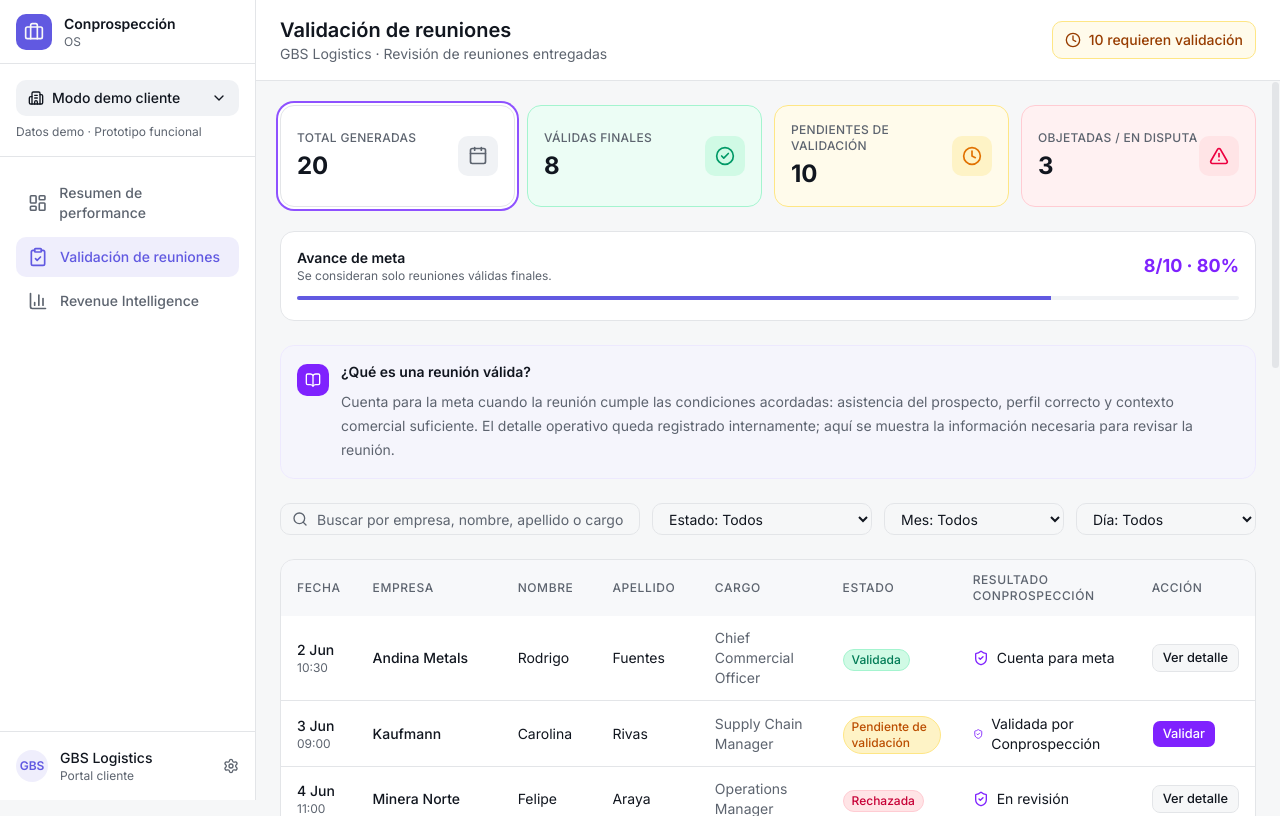
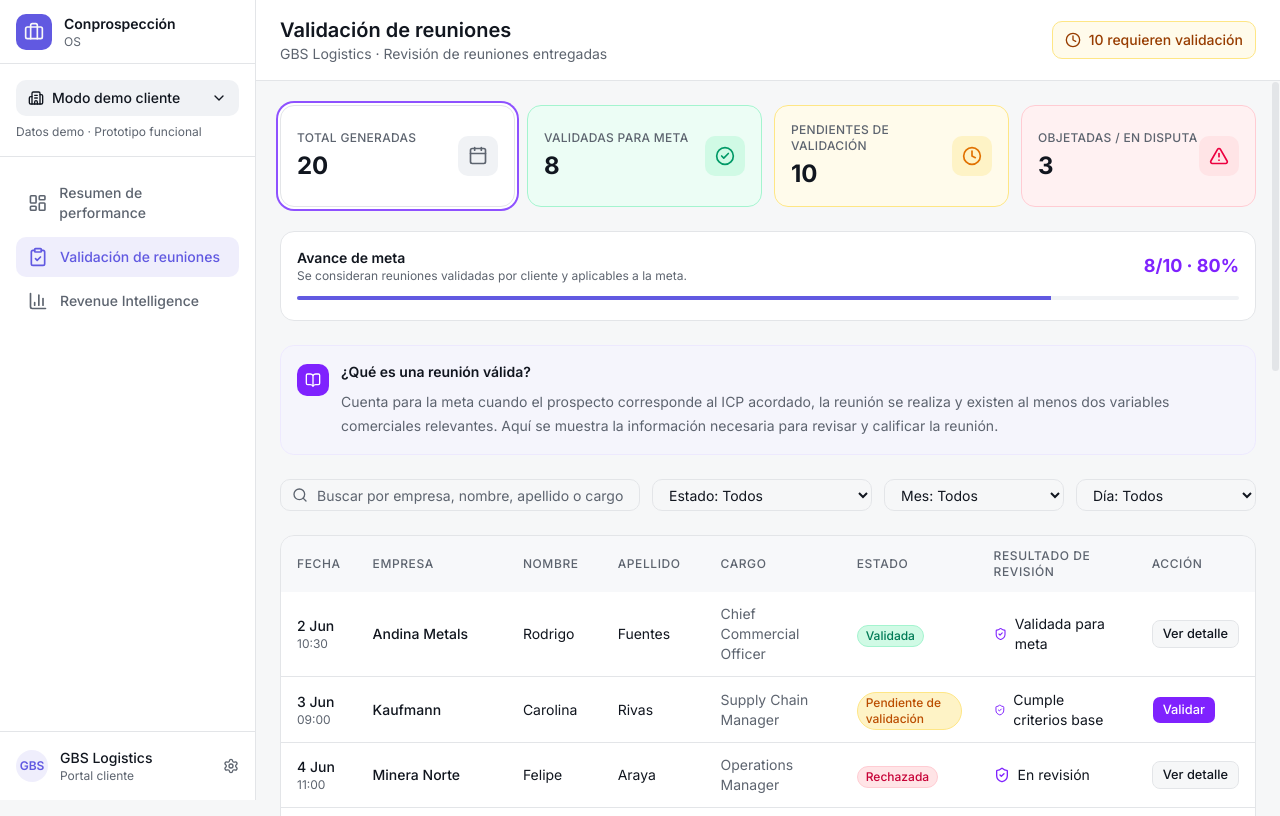
Before and after one commit to FranciscaPP/conprospeccionOS2026, a Next.js app: page /client/meeting-validation in a window 1280 px wide. Built offline with nearby package versions, Linux system fonts and the light colour scheme.

Commit message:
Clarify client validation language and AI analysis

```diff
--- a/app/client/meeting-validation/page.tsx
+++ b/app/client/meeting-validation/page.tsx
@@ -162,7 +162,7 @@ export default function MeetingValidationPage() {
               onClick={() => applyKpiFilter("all")}
             />
             <KPICard
-              title="Válidas finales"
+              title="Validadas para meta"
               value={kpis.finalValid}
               icon={<CheckCircle2 className="h-5 w-5" />}
               variant="success"
@@ -191,7 +191,7 @@ export default function MeetingValidationPage() {
             <div className="mb-3 flex flex-col gap-2 sm:flex-row sm:items-center sm:justify-between">
               <div>
                 <h3 className="text-sm font-semibold text-foreground">Avance de meta</h3>
-                <p className="text-xs text-muted-foreground">Se consideran solo reuniones válidas finales.</p>
+                <p className="text-xs text-muted-foreground">Se consideran reuniones validadas por cliente y aplicables a la meta.</p>
               </div>
               <span className="text-lg font-bold text-violet-600">
                 {kpis.finalValid}/{goal} · {kpis.progress}%
@@ -208,7 +208,7 @@ export default function MeetingValidationPage() {
               <div className="min-w-0 space-y-2">
                 <h3 className="text-sm font-semibold text-foreground">¿Qué es una reunión válida?</h3>
                 <p className="max-w-full break-words text-sm leading-6 text-muted-foreground">
-                  Cuenta para la meta cuando la reunión cumple las condiciones acordadas: asistencia del prospecto, perfil correcto y contexto comercial suficiente. El detalle operativo queda registrado internamente; aquí se muestra la información necesaria para revisar la reunión.
+                  Cuenta para la meta cuando el prospecto corresponde al ICP acordado, la reunión se realiza y existen al menos dos variables comerciales relevantes. Aquí se muestra la información necesaria para revisar y calificar la reunión.
                 </p>
               </div>
             </div>
@@ -329,7 +329,7 @@ export default function MeetingValidationPage() {
                     <th className="px-4 py-3 text-left text-xs font-medium uppercase tracking-wider text-muted-foreground">Apellido</th>
                     <th className="px-4 py-3 text-left text-xs font-medium uppercase tracking-wider text-muted-foreground">Cargo</th>
                     <th className="px-4 py-3 text-left text-xs font-medium uppercase tracking-wider text-muted-foreground">Estado</th>
-                    <th className="px-4 py-3 text-left text-xs font-medium uppercase tracking-wider text-muted-foreground">Resultado Conprospección</th>
+                    <th className="px-4 py-3 text-left text-xs font-medium uppercase tracking-wider text-muted-foreground">Resultado de revisión</th>
                     <th className="px-4 py-3 text-left text-xs font-medium uppercase tracking-wider text-muted-foreground">Acción</th>
                   </tr>
                 </thead>
--- a/components/meeting-drawer.tsx
+++ b/components/meeting-drawer.tsx
@@ -365,7 +365,7 @@ export function MeetingDrawer({ meeting, open, onClose, mode }: MeetingDrawerPro
             <section className="space-y-4">
               <h3 className="flex items-center gap-2 text-sm font-semibold text-foreground">
                 <ShieldCheck className="h-4 w-4 text-violet-600" />
-                {mode === "internal" ? "Validación Conprospección" : "Resultado Conprospección"}
+                {mode === "internal" ? "Validación Conprospección" : "Resultado de revisión"}
               </h3>
 
               {mode === "internal" ? (
@@ -467,6 +467,30 @@ export function MeetingDrawer({ meeting, open, onClose, mode }: MeetingDrawerPro
                       {meeting.evidence?.aiSummary || meeting.validityReason || "Evaluación preparada con la información disponible de la reunión. Pendiente de integración real."}
                     </p>
                   </div>
+                  <div className="rounded-lg border border-violet-100 bg-violet-50/60 p-3">
+                    <Label className="text-xs text-muted-foreground">Grabación y análisis IA</Label>
+                    <p className="mt-2 text-sm leading-6 text-muted-foreground">
+                      La estructura queda preparada para usar grabación y transcripción de la reunión. La IA podrá resumir conversación, detectar señales comerciales y sugerir el avance recomendado.
+                    </p>
+                    <div className="mt-3 flex flex-wrap gap-2">
+                      <a
+                        className="inline-flex h-7 items-center gap-2 rounded-lg border border-border bg-background px-2.5 text-[0.8rem] font-medium text-foreground hover:bg-muted"
+                        href={meeting.evidence?.recordingUrl || "#"}
+                        target="_blank"
+                        rel="noreferrer"
+                      >
+                        <Calendar className="h-4 w-4" /> Grabación <ExternalLink className="h-3 w-3" />
+                      </a>
+                      <a
+                        className="inline-flex h-7 items-center gap-2 rounded-lg border border-border bg-background px-2.5 text-[0.8rem] font-medium text-foreground hover:bg-muted"
+                        href={meeting.evidence?.transcriptUrl || "#"}
+                        target="_blank"
+                        rel="noreferrer"
+                      >
+                        <FileText className="h-4 w-4" /> Transcripción <ExternalLink className="h-3 w-3" />
+                      </a>
+                    </div>
+                  </div>
                   <div>
                     <Label className="text-xs text-muted-foreground">Variables comerciales consideradas</Label>
                     <div className="mt-2 flex flex-wrap gap-2">
@@ -554,7 +578,7 @@ export function MeetingDrawer({ meeting, open, onClose, mode }: MeetingDrawerPro
                   </h3>
                   <div className="rounded-lg border border-border bg-muted/30 p-3">
                     <p className="mb-3 text-sm leading-6 text-muted-foreground">
-                      Registro simple para seguimiento posterior a la reunión. Este avance no modifica la validación de la reunión.
+                      Registro simple para seguimiento posterior a la reunión. Este avance comercial no modifica la validación para meta.
                     </p>
                     <div className="grid gap-3 sm:grid-cols-2">
                       <div className="space-y-2">
@@ -573,13 +597,21 @@ export function MeetingDrawer({ meeting, open, onClose, mode }: MeetingDrawerPro
                         </select>
                       </div>
                       <div className="space-y-2">
-                        <Label className="text-xs text-muted-foreground">Próximo paso</Label>
+                        <Label className="text-xs text-muted-foreground">Próximo paso comercial</Label>
                         <Input
                           value={commercialNextStep}
                           onChange={(event) => setCommercialNextStep(event.target.value)}
                           placeholder="Ej: Enviar propuesta comercial"
                         />
                       </div>
+                    </div>
+                    <div className="mt-3 rounded-lg border border-violet-100 bg-violet-50/60 p-3">
+                      <Label className="text-xs text-muted-foreground">Análisis IA de avance</Label>
+                      <p className="mt-2 text-sm leading-6 text-muted-foreground">
+                        {commercialNextStep
+                          ? `Siguiente acción detectada: ${commercialNextStep}. La IA podrá cruzar este avance con la grabación y la transcripción cuando exista integración real.`
+                          : "Pendiente de próximo paso comercial. La IA podrá sugerir avance cuando exista grabación/transcripción conectada."}
+                      </p>
                     </div>
                     <div className="mt-3 flex justify-end">
                       <Button type="button" variant="outline" size="sm" onClick={saveCommercialProgress}>
--- a/lib/meeting-rules.ts
+++ b/lib/meeting-rules.ts
@@ -29,6 +29,30 @@ function toSlug(value: string) {
     .toLowerCase()
     .replace(/[^a-z0-9]+/g, "-")
     .replace(/(^-|-$)/g, "");
+}
+
+function translateDemoNextStep(value: string) {
+  const translations: Record<string, string> = {
+    "Send proposal by June 10": "Enviar propuesta antes del 10 de junio",
+    "Waiting for client validation": "Esperar validación del cliente",
+    "Schedule review call": "Agendar llamada de revisión",
+    "Waiting for client feedback": "Esperar feedback del cliente",
+    "New meeting June 12": "Nueva reunión el 12 de junio",
+    "Contract negotiation call June 15": "Llamada de negociación de contrato el 15 de junio",
+    "Send cold chain proposal": "Enviar propuesta de cadena de frío",
+    "Find correct contact": "Buscar contacto correcto",
+    "Contract signing June 20": "Firma de contrato el 20 de junio",
+    "Waiting validation": "Esperar validación",
+    "Finance meeting June 18": "Reunión con finanzas el 18 de junio",
+    "Proposal review June 16": "Revisión de propuesta el 16 de junio",
+    "Attempt to reschedule": "Intentar reagendar",
+    "Verify decision maker": "Verificar decisor",
+    "Post-mortem analysis": "Análisis de pérdida",
+    "Prepare comprehensive proposal": "Preparar propuesta completa",
+    "Complete meeting": "Completar reunión",
+  };
+
+  return translations[value] || value;
 }
 
 export function isProspectNoShow(meeting: Meeting) {
@@ -112,12 +136,12 @@ export function getSimpleClientStatus(meeting: Meeting) {
 }
 
 export function getValidationResultLabel(meeting: Meeting) {
-  if (meeting.finalValidation === "final_valid") return "Cuenta para meta";
+  if (meeting.finalValidation === "final_valid") return "Validada para meta";
   if (meeting.finalValidation === "final_not_valid") return "No cuenta para meta";
   if (meeting.finalValidation === "in_dispute") return "En revisión";
   if (meeting.finalValidation === "rescheduled") return "Reagendada";
-  if (meeting.cpValidation === "valid_cp") return "Validada por Conprospección";
-  if (meeting.cpValidation === "not_valid_cp") return "No validada por Conprospección";
+  if (meeting.cpValidation === "valid_cp") return "Cumple criterios base";
+  if (meeting.cpValidation === "not_valid_cp") return "No cumple criterios base";
   return "Pendiente";
 }
 
@@ -143,6 +167,7 @@ export function normalizeMeeting(meeting: Meeting): Meeting {
     bantScore: meeting.bantScore ?? meeting.cpBANT.length,
     clientDecision: getClientDecision(meeting),
     preparationInfo: meeting.preparationInfo || meeting.meetingSummary,
+    nextStep: translateDemoNextStep(meeting.nextStep),
     companyValidationStatus: meeting.companyValidationStatus ?? "none",
   };
   next.recommendedAction = next.recommendedAction ?? deriveAction(next);
```
